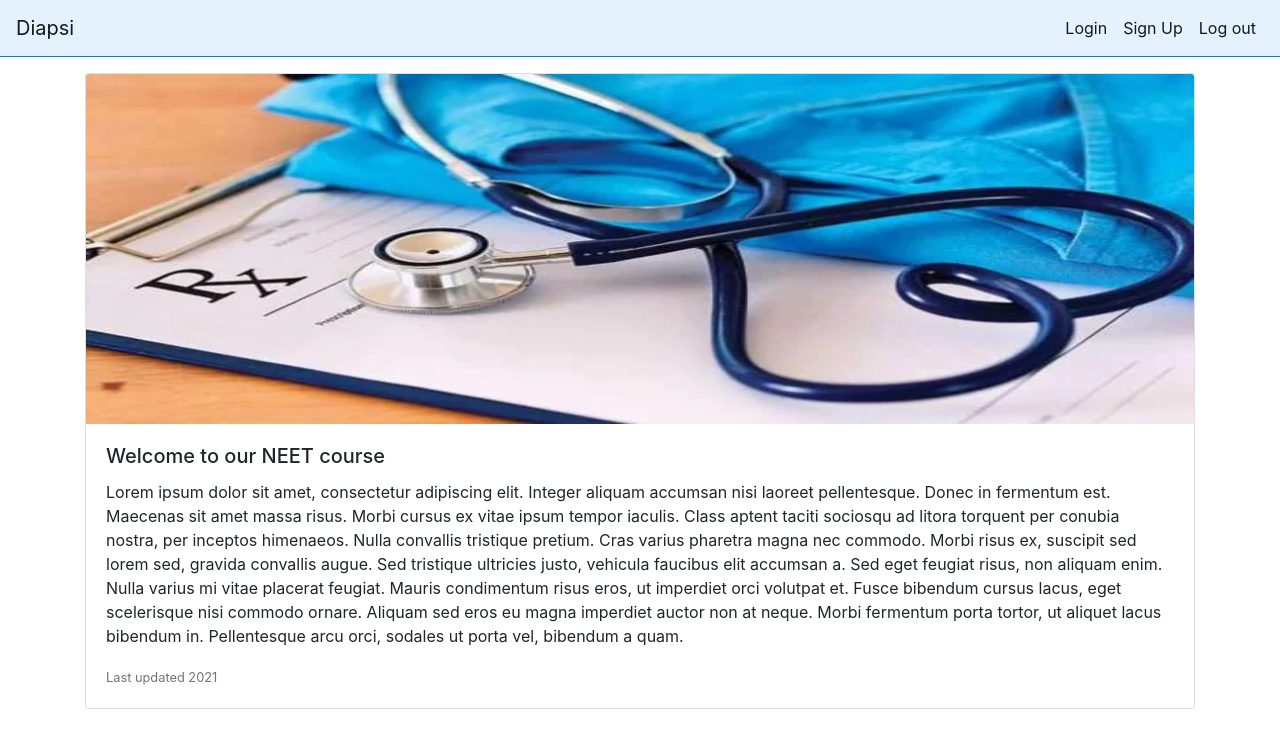
After one commit to v4viratGit/InternshipDemoProject, a PHP site: page /neet-course.php in a window 1280 px wide. The commit adds this page. Shown: the top 748 px of the page. Run offline with PHP 8.4, Linux system fonts and the light colour scheme; the visitor is signed in with stand-in values (Sample User, id 1).

Commit message:
Virat-Added neet course and log out logic as well as session logic

```diff
--- /dev/null
+++ b/neet-course.php
@@ -0,0 +1,74 @@
+<?php
+require 'dbconnection.php';
+if (!(isset($_SESSION['email'])))
+    {
+        header('location: login.php');
+    }
+
+?>
+
+<!DOCTYPE html>
+<html lang="en">
+<head>
+    <meta charset="UTF-8">
+    <meta http-equiv="X-UA-Compatible" content="IE=edge">
+    <meta name="viewport" content="width=device-width, initial-scale=1.0">
+
+     <!-- Bootstrap CSS -->
+    <link rel="stylesheet" href="https://cdn.jsdelivr.net/npm/bootstrap@4.6.0/dist/css/bootstrap.min.css"
+    integrity="sha384-B0vP5xmATw1+K9KRQjQERJvTumQW0nPEzvF6L/Z6nronJ3oUOFUFpCjEUQouq2+l"
+    crossorigin="anonymous">
+
+    <!-- styles.css -->
+    <link rel="stylesheet" href="css/styles.css">
+
+    <title>Home</title>
+</head>
+<body>
+    <!-- Navigation Bar -->
+    <nav class="navbar navbar-expand-lg navbar-light border-bottom border-primary mb-0" style="background-color: #e3f2fd;">
+        <a class="navbar-brand" href="index.php">Diapsi</a>
+        <button class="navbar-toggler" type="button" data-toggle="collapse" data-target="#navbarSupportedContent" aria-controls="navbarSupportedContent" aria-expanded="false" aria-label="Toggle navigation">
+            <span class="navbar-toggler-icon"></span>
+        </button>
+
+        <div class="collapse navbar-collapse" id="navbarSupportedContent">
+            <ul class="navbar-nav ml-auto">
+                <li class="nav-item active">
+                    <a class="nav-link" href="login.php">Login <span class="sr-only">(current)</span></a>
+                </li>
+                <li class="nav-item active">
+                    <a class="nav-link" href="signup.php">Sign Up <span class="sr-only">(current)</span></a>
+                </li>
+                <li class="nav-item active">
+                    <a class="nav-link" href="logout.php">Log out <span class="sr-only">(current)</span></a>
+                </li>
+            </ul>
+        </div>
+    </nav>
+    <!-- Content -->
+    <div class="container mt-3">
+        <div class="card mb-3">
+            <img class="card-img-top" height="350px" src="images/NEET-course.jpg" alt="Card image cap">
+            <div class="card-body">
+                <h5 class="card-title">Welcome to our NEET course</h5>
+                <p class="card-text">Lorem ipsum dolor sit amet, consectetur adipiscing elit. Integer aliquam accumsan nisi laoreet pellentesque. Donec in fermentum est. Maecenas sit amet massa risus. Morbi cursus ex vitae ipsum tempor iaculis. Class aptent taciti sociosqu ad litora torquent per conubia nostra, per inceptos himenaeos. Nulla convallis tristique pretium. Cras varius pharetra magna nec commodo. Morbi risus ex, suscipit sed lorem sed, gravida convallis augue. Sed tristique ultricies justo, vehicula faucibus elit accumsan a. Sed eget feugiat risus, non aliquam enim. Nulla varius mi vitae placerat feugiat. Mauris condimentum risus eros, ut imperdiet orci volutpat et. Fusce bibendum cursus lacus, eget scelerisque nisi commodo ornare. Aliquam sed eros eu magna imperdiet auctor non at neque. Morbi fermentum porta tortor, ut aliquet lacus bibendum in. Pellentesque arcu orci, sodales ut porta vel, bibendum a quam.</p>
+                <p class="card-text"><small class="text-muted">Last updated 2021</small></p>
+            </div>
+        </div>
+    </div>
+
+
+
+
+    <!-- Option 1: jQuery and Bootstrap Bundle (includes Popper) -->
+    <script src="https://code.jquery.com/jquery-3.5.1.slim.min.js"
+    integrity="sha384-DfXdz2htPH0lsSSs5nCTpuj/zy4C+OGpamoFVy38MVBnE+IbbVYUew+OrCXaRkfj"
+    crossorigin="anonymous"></script>
+
+    <script src="https://cdn.jsdelivr.net/npm/bootstrap@4.6.0/dist/js/bootstrap.bundle.min.js"
+    integrity="sha384-Piv4xVNRyMGpqkS2by6br4gNJ7DXjqk09RmUpJ8jgGtD7zP9yug3goQfGII0yAns"
+    crossorigin="anonymous"></script>
+
+</body>
+</html>
```
Also changed, not shown: index.php (+9 -1 lines), login-script.php (+3 -4 lines), logout.php (added, +9 -0 lines), images/NEET-course.jpg (added).
